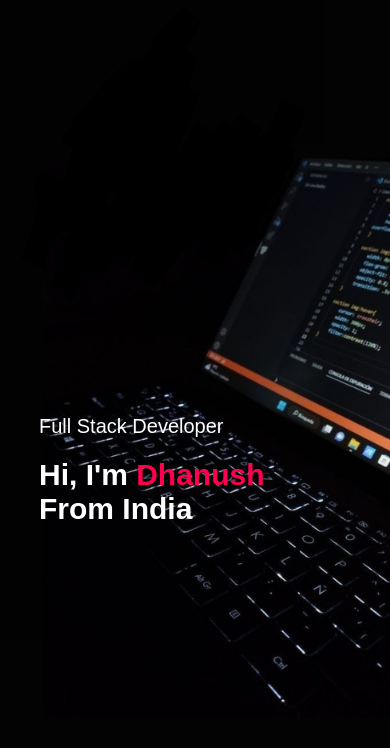
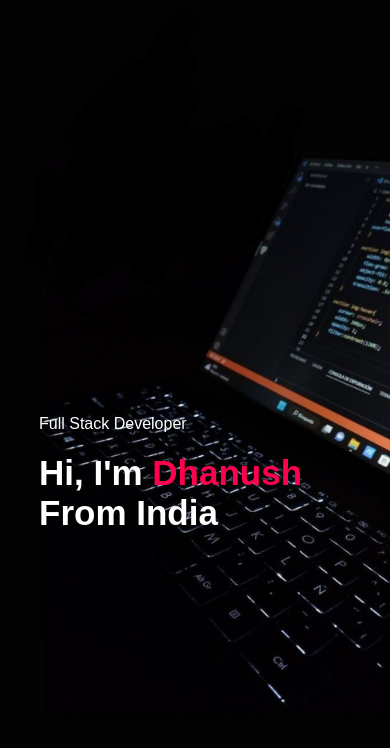
Before and after one commit to dhanush-r0119/Personal-Portfolio, a plain HTML site: page index.html in a window 390 px wide. Shown: the part 96-844 px from the top of the page. Drawn offline with Linux system fonts and the light colour scheme.

Commit message:
Update style.css

```diff
--- a/style.css
+++ b/style.css
@@ -334,11 +334,11 @@ nav .fas{
     }
     .header-text{
         margin-top: 140%;
-        font-size: 20px;
+        font-size: 16px;
 
     }
     .header-text h1{
-        font-size: 30px;
+        font-size: 35px;
     }
     nav .fas{
         display: block;
```
